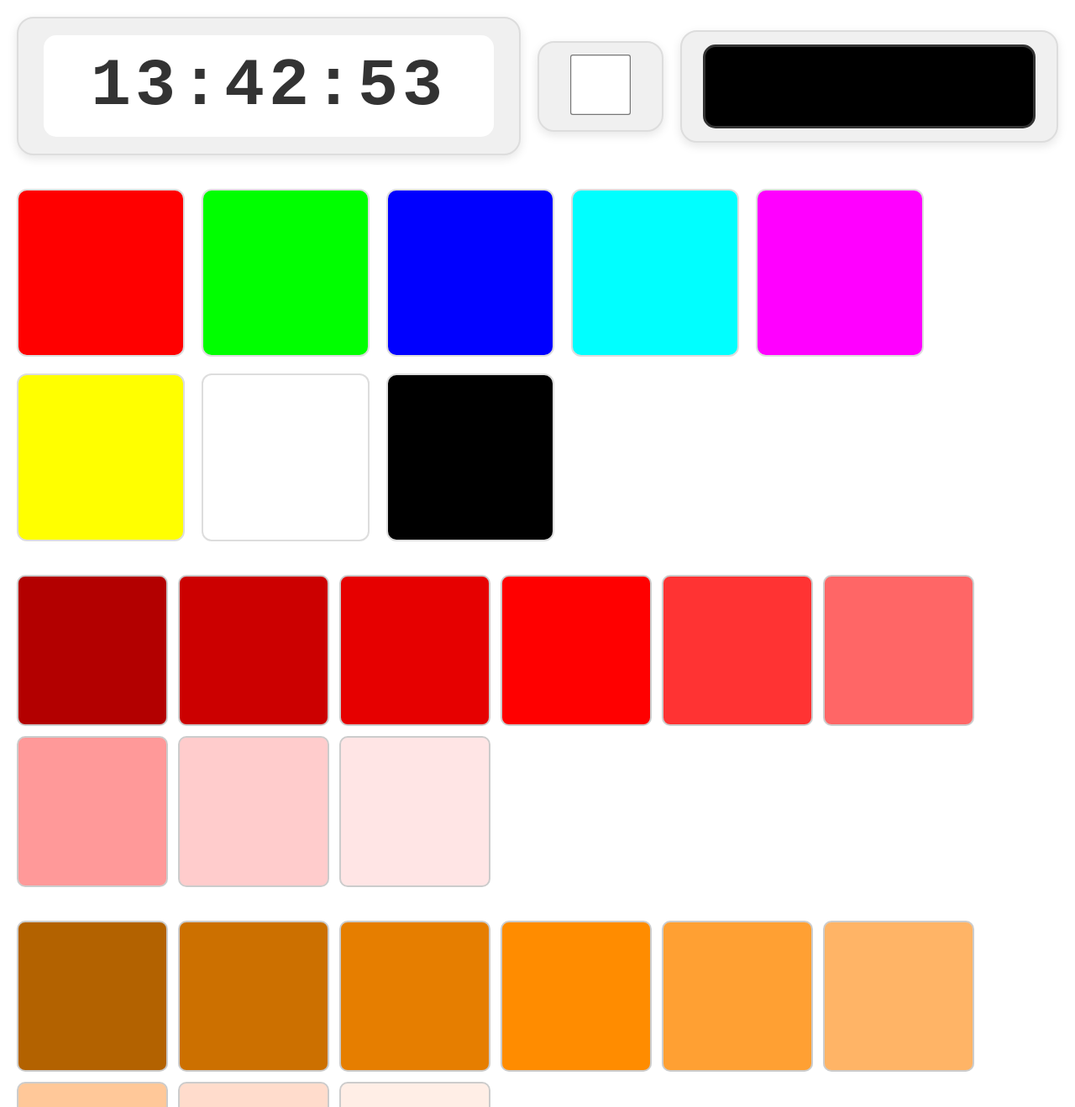
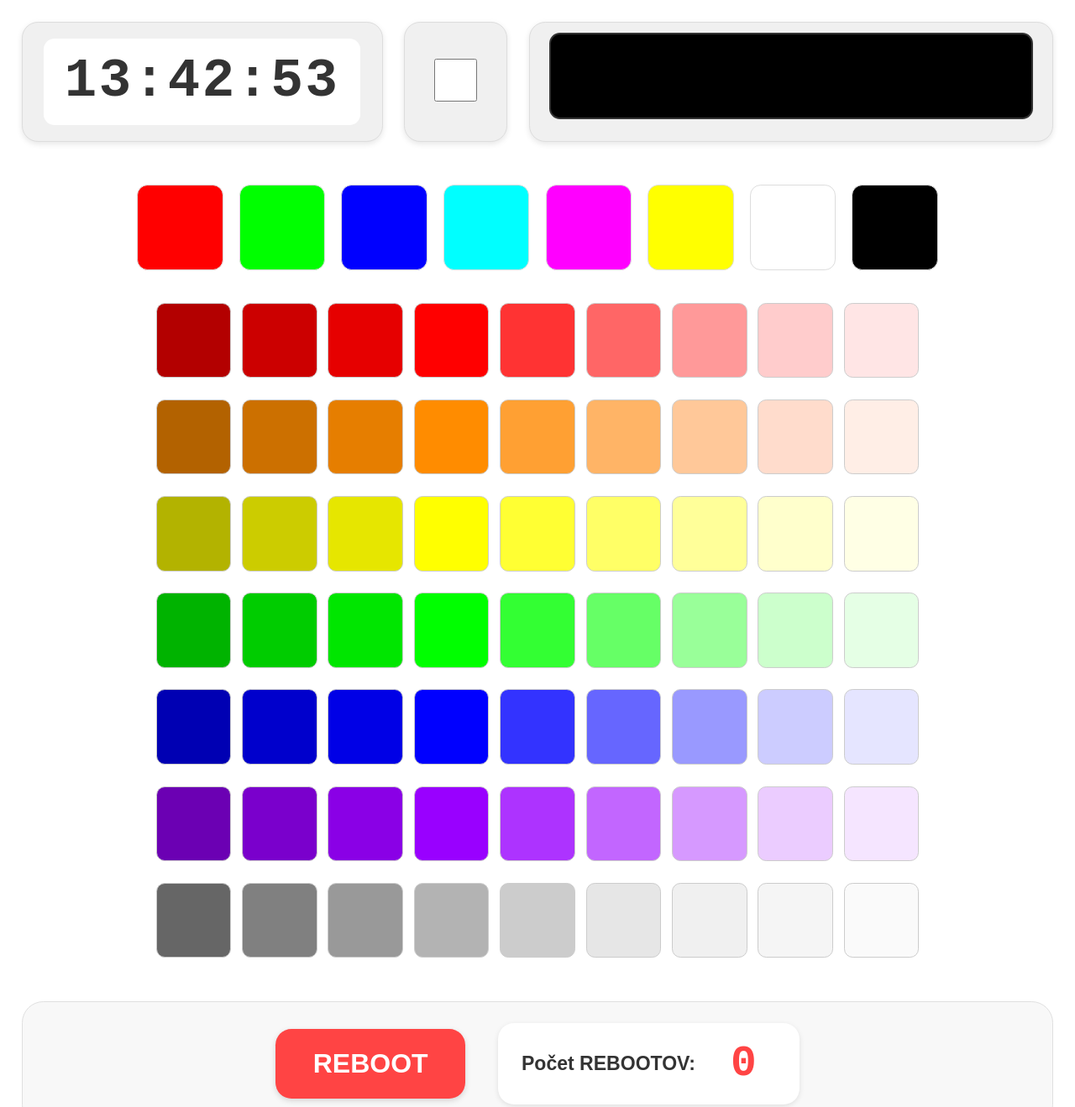
Before and after one commit to noonnamex/EMTEST-Web, a plain HTML site: page index.html in a window 1280 px wide. Shown: the top 1319 px of the page at 84% size. Drawn offline with Linux system fonts and the light colour scheme.

Commit message:
Update index.html

```diff
--- a/index.html
+++ b/index.html
@@ -3,7 +3,7 @@
 <head>
     <meta charset="UTF-8">
     <meta name="viewport" content="width=device-width, initial-scale=1.0, user-scalable=no, viewport-fit=cover">
-    <title>Farebná paleta</title>
+    <title>Farebná paleta - Responzívne</title>
     <style>
         * {
             margin: 0;
@@ -17,128 +17,145 @@
             background-color: white;
             font-family: Arial, sans-serif;
             min-height: 100vh;
-            padding: 20px;
+            /* Používame vw na padding, aby sa škáloval s šírkou */
+            padding: clamp(10px, 2vw, 40px);
+            display: flex;
+            justify-content: center;
+            align-items: center;
         }
 
+        /* Hlavný kontajner - relatívne rozmery */
         .main-container {
+            width: 100%;
             max-width: 1800px;
             margin: 0 auto;
+            /* Základná veľkosť písma sa odvíja od šírky viewportu */
+            font-size: 1vw;
         }
 
-        /* Horná lišta */
+        /* Horná lišta - flexibilné medzery */
         .top-bar {
             display: flex;
             justify-content: space-between;
-            align-items: center;
-            margin-bottom: 40px;
-            gap: 20px;
+            align-items: stretch;
+            gap: clamp(10px, 2vw, 40px);
             flex-wrap: wrap;
+            margin-bottom: clamp(20px, 4vw, 80px);
         }
 
-        /* Prvé okno - LEN ČAS (širšie) */
+        /* Prvé okno - ČAS (relatívna šírka) */
         .clock-window {
             background-color: #f0f0f0;
-            border-radius: 20px;
-            box-shadow: 0 4px 12px rgba(0,0,0,0.1);
-            padding: 20px 30px;
-            width: 600px;
-            border: 2px solid #ddd;
+            border-radius: clamp(10px, 1.5vw, 30px);
+            box-shadow: 0 0.2vw 0.6vw rgba(0,0,0,0.1);
+            padding: clamp(10px, 1.5vw, 30px) clamp(15px, 2vw, 40px);
+            width: 35%;
+            min-width: 200px;
+            border: 0.15vw solid #ddd;
         }
 
         .clock {
-            font-size: 80px;
+            font-size: clamp(24px, 5vw, 100px);
             font-weight: bold;
             font-family: 'Courier New', monospace;
-            letter-spacing: 5px;
+            letter-spacing: 0.2vw;
             color: #333;
             background-color: #fff;
-            padding: 15px 20px;
-            border-radius: 15px;
+            padding: clamp(8px, 1.2vw, 25px) clamp(10px, 1.5vw, 30px);
+            border-radius: clamp(8px, 1vw, 20px);
             text-align: center;
             width: 100%;
+            word-break: break-word;
         }
 
-        /* Druhé okno - checkbox */
+        /* Druhé okno - checkbox (relatívna šírka) */
         .checkbox-window {
             background-color: #f0f0f0;
-            border-radius: 20px;
-            box-shadow: 0 4px 12px rgba(0,0,0,0.1);
-            padding: 20px 30px;
+            border-radius: clamp(10px, 1.5vw, 30px);
+            box-shadow: 0 0.2vw 0.6vw rgba(0,0,0,0.1);
+            padding: clamp(10px, 1.5vw, 30px);
             display: flex;
             align-items: center;
             justify-content: center;
-            width: 150px;
-            border: 2px solid #ddd;
+            width: 10%;
+            min-width: 80px;
+            border: 0.15vw solid #ddd;
         }
 
         .big-checkbox input {
-            width: 60px;
-            height: 60px;
+            width: clamp(30px, 4vw, 80px);
+            height: clamp(30px, 4vw, 80px);
             cursor: pointer;
-            transform: scale(1.2);
+            transform: scale(1);
         }
 
-        /* Tretie okno - DLHÝ OBDĹŽNIK pre farbu */
+        /* Tretie okno - farba (relatívna šírka) */
         .color-window {
             background-color: #f0f0f0;
-            border-radius: 20px;
-            box-shadow: 0 4px 12px rgba(0,0,0,0.1);
-            padding: 15px 25px;
+            border-radius: clamp(10px, 1.5vw, 30px);
+            box-shadow: 0 0.2vw 0.6vw rgba(0,0,0,0.1);
+            padding: clamp(8px, 1vw, 20px) clamp(12px, 1.8vw, 35px);
             flex: 1;
-            min-width: 300px;
-            border: 2px solid #ddd;
+            min-width: 200px;
+            border: 0.15vw solid #ddd;
         }
 
         .color-display {
             width: 100%;
-            height: 100px;
+            height: clamp(60px, 8vw, 150px);
             background-color: #000000;
-            border: 3px solid #333;
-            border-radius: 15px;
+            border: 0.2vw solid #333;
+            border-radius: clamp(8px, 1vw, 20px);
             transition: background-color 0.2s ease;
         }
 
         /* Sekcia farieb */
         .colors-section {
-            margin-top: 40px;
+            margin-top: clamp(20px, 3vw, 60px);
         }
 
+        /* Základná mriežka farieb */
         .color-grid {
             display: flex;
             flex-wrap: wrap;
-            gap: 20px;
-            margin-bottom: 40px;
+            gap: clamp(8px, 1.5vw, 30px);
+            margin-bottom: clamp(20px, 3vw, 60px);
+            justify-content: center;
         }
 
         .color-square {
-            width: 200px;
-            height: 200px;
-            border-radius: 12px;
+            width: clamp(80px, 8vw, 250px);
+            height: clamp(80px, 8vw, 250px);
+            border-radius: clamp(6px, 1vw, 20px);
             cursor: pointer;
             transition: transform 0.2s ease, box-shadow 0.2s ease;
-            border: 2px solid #ddd;
+            border: 0.15vw solid #ddd;
             touch-action: manipulation;
+            flex-shrink: 0;
         }
 
         .color-square:active {
             transform: scale(0.95);
         }
 
+        /* Rozšírená mriežka farieb */
         .extended-grid {
             display: flex;
             flex-wrap: wrap;
-            gap: 12px;
-            margin-bottom: 40px;
+            gap: clamp(6px, 1vw, 20px);
+            margin-bottom: clamp(15px, 2vw, 40px);
+            justify-content: center;
         }
 
         .extended-square {
-            width: 180px;
-            height: 180px;
-            border-radius: 10px;
+            width: clamp(70px, 7vw, 220px);
+            height: clamp(70px, 7vw, 220px);
+            border-radius: clamp(5px, 0.8vw, 15px);
             cursor: pointer;
             transition: transform 0.2s ease, box-shadow 0.2s ease;
-            border: 2px solid #ccc;
+            border: 0.15vw solid #ccc;
             touch-action: manipulation;
+            flex-shrink: 0;
         }
 
         .extended-square:active {
@@ -147,16 +164,16 @@
 
         /* REBOOT sekcia */
         .reboot-section {
-            margin-top: 50px;
-            padding: 25px;
+            margin-top: clamp(25px, 4vw, 80px);
+            padding: clamp(12px, 2vw, 40px);
             background-color: #f8f8f8;
-            border-radius: 25px;
+            border-radius: clamp(12px, 2vw, 40px);
             text-align: center;
-            border: 2px solid #e0e0e0;
+            border: 0.15vw solid #e0e0e0;
             display: flex;
             align-items: center;
             justify-content: center;
-            gap: 40px;
+            gap: clamp(15px, 3vw, 60px);
             flex-wrap: wrap;
         }
 
@@ -164,13 +181,13 @@
             background-color: #ff4444;
             color: white;
             border: none;
-            padding: 25px 50px;
-            font-size: 32px;
+            padding: clamp(12px, 1.8vw, 35px) clamp(25px, 3.5vw, 70px);
+            font-size: clamp(18px, 2.5vw, 48px);
             font-weight: bold;
-            border-radius: 20px;
+            border-radius: clamp(10px, 1.5vw, 30px);
             cursor: pointer;
             transition: all 0.3s ease;
-            box-shadow: 0 4px 10px rgba(0,0,0,0.15);
+            box-shadow: 0 0.2vw 0.6vw rgba(0,0,0,0.15);
             touch-action: manipulation;
         }
 
@@ -181,69 +198,72 @@
         .counter-container {
             display: inline-flex;
             align-items: center;
-            gap: 20px;
+            gap: clamp(10px, 1.5vw, 30px);
             background-color: white;
-            padding: 20px 30px;
-            border-radius: 20px;
-            box-shadow: 0 2px 8px rgba(0,0,0,0.1);
+            padding: clamp(10px, 1.5vw, 30px) clamp(15px, 2.2vw, 45px);
+            border-radius: clamp(10px, 1.5vw, 30px);
+            box-shadow: 0 0.15vw 0.5vw rgba(0,0,0,0.1);
         }
 
         .counter-label {
-            font-size: 24px;
+            font-size: clamp(14px, 1.8vw, 36px);
             font-weight: bold;
             color: #333;
         }
 
         .counter-value {
-            font-size: 56px;
+            font-size: clamp(28px, 4vw, 80px);
             font-weight: bold;
             color: #ff4444;
             font-family: 'Courier New', monospace;
-            min-width: 100px;
+            min-width: clamp(50px, 6vw, 120px);
             text-align: center;
         }
 
         /* Kresliace plátno */
         .draw-section {
-            margin-top: 50px;
+            margin-top: clamp(25px, 4vw, 80px);
         }
 
         .draw-title {
-            font-size: 28px;
+            font-size: clamp(18px, 2.2vw, 42px);
             font-weight: bold;
-            margin-bottom: 25px;
+            margin-bottom: clamp(12px, 1.8vw, 35px);
             color: #333;
+            text-align: center;
         }
 
         canvas {
-            border: 3px solid #333;
-            border-radius: 15px;
+            border: 0.2vw solid #333;
+            border-radius: clamp(8px, 1.2vw, 25px);
             background-color: white;
             cursor: crosshair;
             display: block;
             margin: 0 auto;
-            box-shadow: 0 2px 10px rgba(0,0,0,0.1);
+            box-shadow: 0 0.15vw 0.6vw rgba(0,0,0,0.1);
             width: 100%;
             height: auto;
             touch-action: none;
+            /* Zachovanie pomeru strán 16:9 */
+            aspect-ratio: 16 / 9;
         }
 
         /* Štýl pre tlačidlo Clear */
         .clear-button {
-            margin-top: 20px;
-            padding: 20px 40px;
+            margin-top: clamp(12px, 1.8vw, 35px);
+            padding: clamp(10px, 1.5vw, 28px) clamp(20px, 3vw, 60px);
             background-color: #666;
             color: white;
             border: none;
-            border-radius: 15px;
-            font-size: 28px;
+            border-radius: clamp(8px, 1.2vw, 25px);
+            font-size: clamp(16px, 2vw, 40px);
             font-weight: bold;
             cursor: pointer;
             touch-action: manipulation;
             transition: all 0.3s ease;
             display: block;
-            width: 100%;
-            max-width: 400px;
+            width: 90%;
+            max-width: 500px;
             margin-left: auto;
             margin-right: auto;
             text-align: center;
@@ -254,61 +274,50 @@
             background-color: #555;
         }
 
-        /* Responzívne úpravy pre menšie obrazovky */
-        @media (max-width: 1200px) {
-            body {
-                padding: 15px;
+        /* Veľmi malé obrazovky (mobily) - dodatočné úpravy */
+        @media (max-width: 600px) {
+            .top-bar {
+                flex-direction: column;
+                align-items: stretch;
             }
 
             .clock-window {
                 width: 100%;
             }
 
-            .clock {
-                font-size: 60px;
+            .checkbox-window {
+                width: 100%;
+                min-width: auto;
             }
 
-            .color-square {
-                width: 180px;
-                height: 180px;
+            .color-window {
+                width: 100%;
             }
 
-            .extended-square {
-                width: 160px;
-                height: 160px;
+            .reboot-section {
+                flex-direction: column;
             }
 
-            .reboot-button {
-                padding: 20px 40px;
-                font-size: 28px;
-            }
-
-            .counter-value {
-                font-size: 48px;
-            }
-
-            .clear-button {
-                padding: 15px 30px;
-                font-size: 24px;
-                max-width: 350px;
+            .counter-container {
+                width: 100%;
+                justify-content: center;
             }
         }
 
-        @media (max-width: 768px) {
-            .color-square {
-                width: 150px;
-                height: 150px;
+        /* Podpora pre dotykové zariadenia */
+        @media (hover: hover) {
+            .color-square:hover, .extended-square:hover {
+                transform: scale(1.02);
+                box-shadow: 0 0.3vw 1vw rgba(0,0,0,0.2);
             }
 
-            .extended-square {
-                width: 130px;
-                height: 130px;
+            .reboot-button:hover {
+                background-color: #ff2222;
+                transform: scale(1.02);
             }
 
-            .clear-button {
-                padding: 12px 25px;
-                font-size: 20px;
-                max-width: 300px;
+            .clear-button:hover {
+                background-color: #555;
             }
         }
     </style>
@@ -317,19 +326,19 @@
     <div class="main-container">
         <!-- Horná lišta s tromi oknami -->
         <div class="top-bar">
-            <!-- Prvé okno: LEN ČAS (širšie) -->
+            <!-- Prvé okno: ČAS -->
             <div class="clock-window">
                 <div class="clock" id="clock">--:--:--</div>
             </div>
 
-            <!-- Druhé okno: LEN CHECKBOX -->
+            <!-- Druhé okno: CHECKBOX -->
             <div class="checkbox-window">
                 <div class="big-checkbox">
                     <input type="checkbox" id="hideSecondsCheckbox">
                 </div>
             </div>
 
-            <!-- Tretie okno: DLHÝ OBDĹŽNIK pre farbu -->
+            <!-- Tretie okno: FARBA -->
             <div class="color-window">
                 <div class="color-display" id="colorDisplay"></div>
             </div>
@@ -350,7 +359,7 @@
 
         <div class="draw-section">
             <div class="draw-title">Kresliace plátno</div>
-            <canvas id="drawCanvas"></canvas>
+            <canvas id="drawCanvas" width="1600" height="900"></canvas>
         </div>
     </div>
 
@@ -367,27 +376,13 @@
         ];
 
         const colorRows = [
-            {
-                shades: ["#B30000", "#CC0000", "#E60000", "#FF0000", "#FF3333", "#FF6666", "#FF9999", "#FFCCCC", "#FFE5E5"]
-            },
-            {
-                shades: ["#B36200", "#CC7000", "#E67E00", "#FF8C00", "#FFA033", "#FFB466", "#FFC899", "#FFDCCC", "#FFEEE6"]
-            },
-            {
-                shades: ["#B3B300", "#CCCC00", "#E6E600", "#FFFF00", "#FFFF33", "#FFFF66", "#FFFF99", "#FFFFCC", "#FFFFE5"]
-            },
-            {
-                shades: ["#00B300", "#00CC00", "#00E600", "#00FF00", "#33FF33", "#66FF66", "#99FF99", "#CCFFCC", "#E5FFE5"]
-            },
-            {
-                shades: ["#0000B3", "#0000CC", "#0000E6", "#0000FF", "#3333FF", "#6666FF", "#9999FF", "#CCCCFF", "#E5E5FF"]
-            },
-            {
-                shades: ["#6B00B3", "#7A00CC", "#8A00E6", "#9900FF", "#AD33FF", "#C266FF", "#D699FF", "#EBCCFF", "#F5E5FF"]
-            },
-            {
-                shades: ["#666666", "#808080", "#999999", "#B3B3B3", "#CCCCCC", "#E6E6E6", "#F0F0F0", "#F5F5F5", "#FAFAFA"]
-            }
+            { shades: ["#B30000", "#CC0000", "#E60000", "#FF0000", "#FF3333", "#FF6666", "#FF9999", "#FFCCCC", "#FFE5E5"] },
+            { shades: ["#B36200", "#CC7000", "#E67E00", "#FF8C00", "#FFA033", "#FFB466", "#FFC899", "#FFDCCC", "#FFEEE6"] },
+            { shades: ["#B3B300", "#CCCC00", "#E6E600", "#FFFF00", "#FFFF33", "#FFFF66", "#FFFF99", "#FFFFCC", "#FFFFE5"] },
+            { shades: ["#00B300", "#00CC00", "#00E600", "#00FF00", "#33FF33", "#66FF66", "#99FF99", "#CCFFCC", "#E5FFE5"] },
+            { shades: ["#0000B3", "#0000CC", "#0000E6", "#0000FF", "#3333FF", "#6666FF", "#9999FF", "#CCCCFF", "#E5E5FF"] },
+            { shades: ["#6B00B3", "#7A00CC", "#8A00E6", "#9900FF", "#AD33FF", "#C266FF", "#D699FF", "#EBCCFF", "#F5E5FF"] },
+            { shades: ["#666666", "#808080", "#999999", "#B3B3B3", "#CCCCCC", "#E6E6E6", "#F0F0F0", "#F5F5F5", "#FAFAFA"] }
         ];
 
         let rebootCounter = 0;
@@ -448,12 +443,12 @@
         let drawing = false;
 
         function resizeCanvas() {
-            const container = canvas.parentElement;
-            const containerWidth = container.clientWidth - 40;
-            canvas.width = 1600;
-            canvas.height = 1000;
-            canvas.style.width = containerWidth + 'px';
-            canvas.style.height = (containerWidth * 1000 / 1600) + 'px';
+            // Canvas má už nastavené aspect-ratio v CSS
+            // Zachovávame rozlíšenie 1600x900 pre kreslenie
+            if (canvas.width !== 1600 || canvas.height !== 900) {
+                canvas.width = 1600;
+                canvas.height = 900;
+            }
 
             ctx.strokeStyle = currentDrawColor;
             ctx.lineWidth = 8;
@@ -515,9 +510,10 @@
             ctx.beginPath();
         }
 
+        // Inicializácia canvasu
         resizeCanvas();
-        window.addEventListener('resize', resizeCanvas);
 
+        // Event listeners pre kreslenie
         canvas.addEventListener('mousedown', startDrawing);
         canvas.addEventListener('mousemove', draw);
         canvas.addEventListener('mouseup', stopDrawing);
@@ -528,8 +524,15 @@
         canvas.addEventListener('touchcancel', stopDrawing);
         canvas.addEventListener('contextmenu', (e) => e.preventDefault());
 
+        // Resize event - aktualizácia pri zmene veľkosti okna
+        window.addEventListener('resize', () => {
+            // Len pre istotu aktualizujeme context
+            ctx.strokeStyle = currentDrawColor;
+        });
+
         function renderBasicColors() {
             const container = document.getElementById('basicColors');
+            container.innerHTML = '';
             basicColors.forEach(color => {
                 const square = document.createElement('div');
                 square.className = 'color-square';
@@ -546,6 +549,7 @@
 
         function renderColorRows() {
             const container = document.getElementById('colorRows');
+            container.innerHTML = '';
             colorRows.forEach(row => {
                 const grid = document.createElement('div');
                 grid.className = 'extended-grid';
@@ -568,6 +572,7 @@
             });
         }
 
+        // Inicializácia
         loadCounter();
         renderBasicColors();
         renderColorRows();
@@ -584,6 +589,7 @@
 
         setColor("#000000");
 
+        // Pridanie tlačidla Clear
         const clearButton = document.createElement('button');
         clearButton.textContent = 'VYMAZAŤ PLÁTNO';
         clearButton.className = 'clear-button';
```
